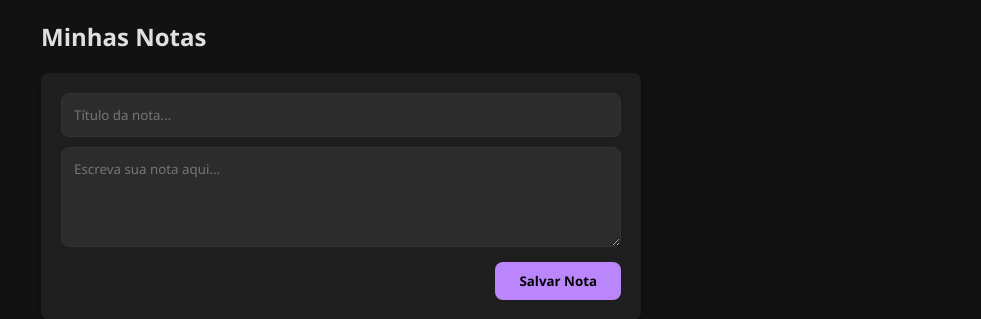
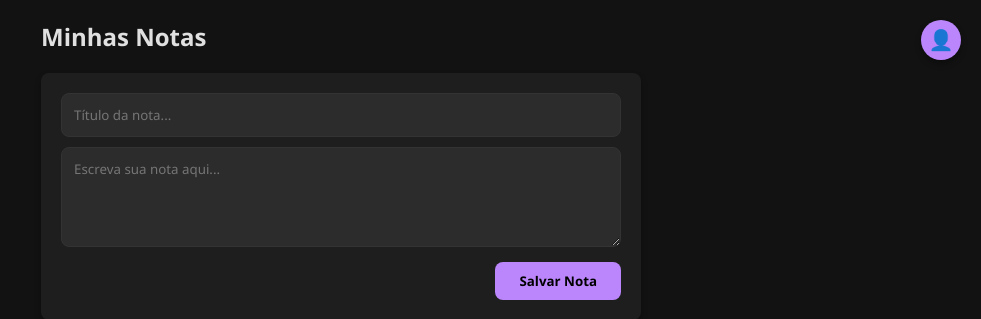
Before and after one commit to Jotace07/JCpad, a PHP site: page /dashboard in a window 1280 px wide. Shown: the top 319 px of the page, without its empty margins (299-1280 px from the left). Run offline with PHP 8.4, Linux system fonts and the light colour scheme; the visitor is signed in with stand-in values (Sample User, id 1); data that the repository does not hold is empty.

Commit message:
style of the page updated

```diff
--- a/Assets/dashboard.js
+++ b/Assets/dashboard.js
@@ -1,12 +1,12 @@
 // --- Estado da Aplicação ---
-        let notes = [];
-        let oldTitle = ''
-        let editing = false;
-        let editingId = null; // Se não for null, estamos editando
+let notes = [];
+let oldTitle = ''
+let editing = false;
+let editingId = null; // Se não for null, estamos editando
 
-        // Inicializa (carrega do localStorage se quiser persistência, aqui faremos em memória)
-        // notes = JSON.parse(localStorage.getItem('myNotes')) || [];
-        renderNotes();
+document.addEventListener('DOMContentLoaded', (event) => {
+    renderNotes();
+});
 
         // --- Funções Principais ---
 
--- a/Assets/style.css
+++ b/Assets/style.css
@@ -327,3 +327,39 @@ body.login-page {
             cursor: pointer;
             color: var(--text-secondary);
         }
+
+                /* --- Estilos para o Avatar de Perfil --- */
+        .profile-container {
+            /* Posicionamento fixo no canto superior direito */
+            position: fixed;
+            top: 20px;
+            right: 20px;
+            z-index: 100; /* Garante que fique acima de outros elementos do conteúdo */
+            cursor: pointer;
+            transition: transform 0.2s ease;
+        }
+
+        .profile-container:hover {
+            transform: scale(1.05); /* Efeito sutil ao passar o mouse */
+        }
+
+        .profile-avatar {
+            /* Estilo da bolinha de perfil genérica */
+            width: 40px;
+            height: 40px;
+            border-radius: 50%; /* Transforma em círculo perfeito */
+
+            /* Cores usando as variáveis do Dashboard */
+            background-color: var(--accent); /* Cor de destaque para o fundo da bolinha */
+            color: var(--bg-body); /* Cor do ícone, contrastando com o fundo */
+
+            display: flex;
+            justify-content: center;
+            align-items: center;
+            font-size: 20px;
+            font-weight: bold;
+            box-shadow: var(--shadow); /* Usando a sombra predefinida */
+
+            /* Se estiver usando o ícone '👤' (HTML), ajuste o line-height para centralizar */
+            line-height: 1;
+        }
--- a/Models/User.php
+++ b/Models/User.php
@@ -27,9 +27,4 @@ class User {
         $user = $stmt->fetchAll();
         return $user;
     }
-
-
-    public function __destruct(){
-
-    }
 }
--- a/Views/dashboard.php
+++ b/Views/dashboard.php
@@ -1,3 +1,6 @@
+<?php echo "<script> let username  </script>" ;?>
+<script src="/Assets/dashboard.js"> </script>
+
 <!DOCTYPE html>
 <html lang="pt-BR">
 <head>
@@ -9,6 +12,13 @@
 
 </head>
 <body class="dashboard-page">
+
+    <div class="profile-container">
+        <div class="profile-avatar">
+            👤
+        </div>
+    </div>
+
     <div class="container">
         <h2>Minhas Notas</h2>
 
@@ -37,7 +47,6 @@
             </div>
         </div>
     </div>
-    <script src="/Assets/dashboard.js"> </script>
 
 </body>
 </html>
--- a/tasks.txt
+++ b/tasks.txt
@@ -28,7 +28,7 @@ ROUTES
 TO_DO_CRUD
 	read *
 	delete *
-	edit
+	edit *
 
 UPLOAD_FILE
 USER_PROFILE
```
